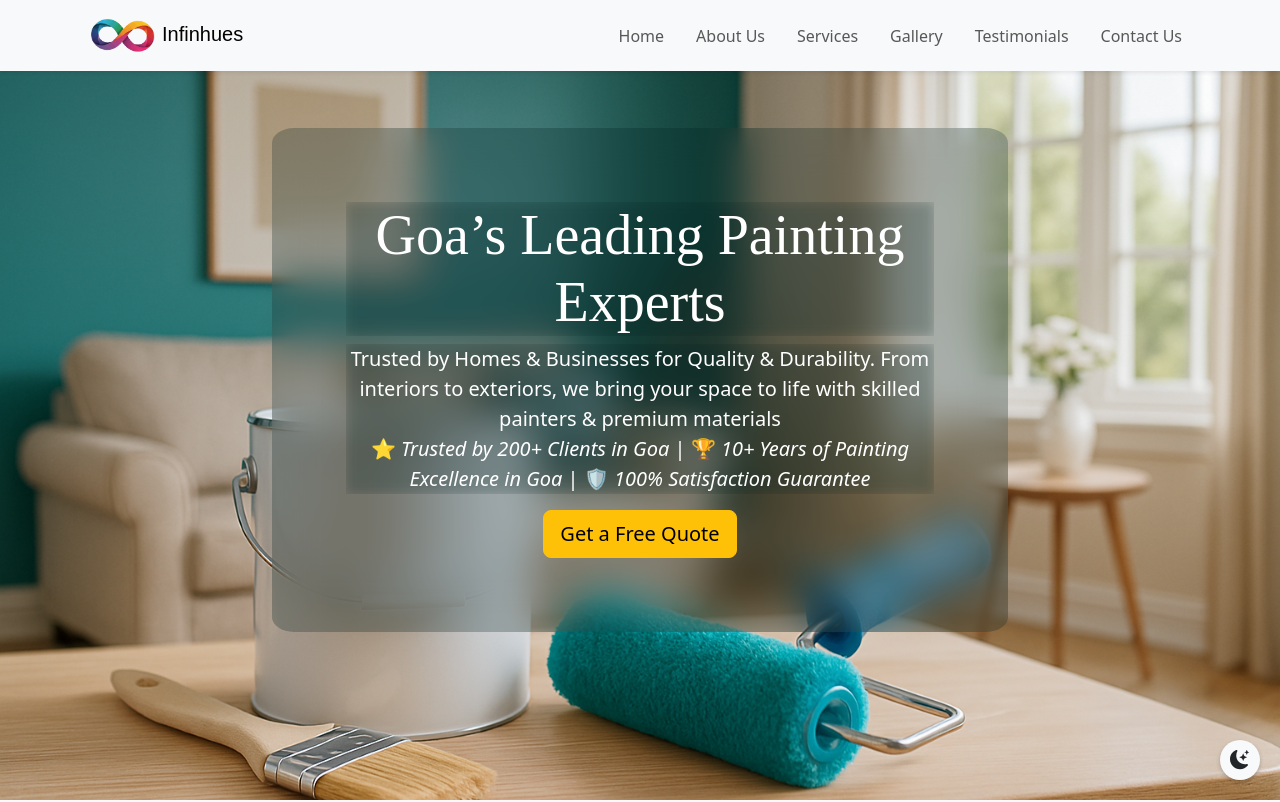
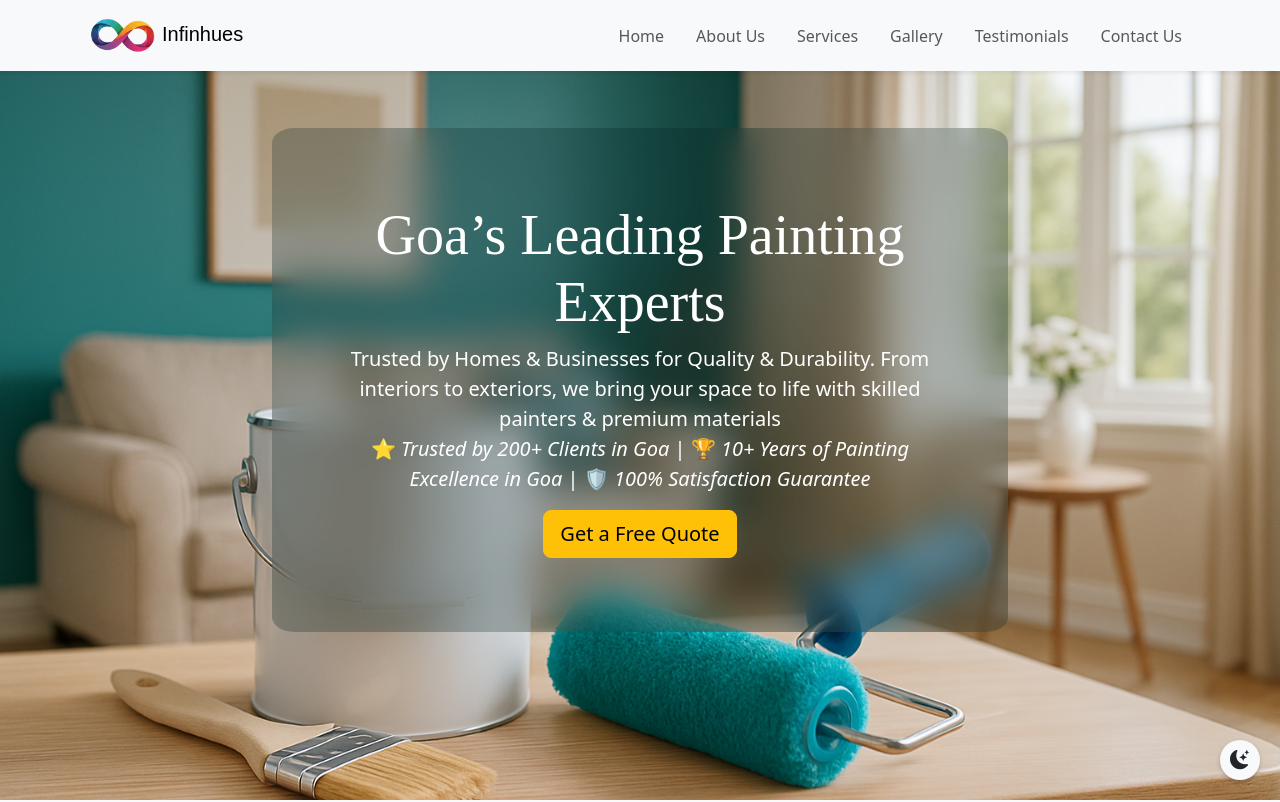
Before and after one commit to aditik9/painting-website, a Next.js app: page / in a window 1280 px wide. Shown: the top 802 px of the page. Built offline with nearby package versions, Linux system fonts and the light colour scheme.

Commit message:
style changes

```diff
--- a/src/styles/global.css
+++ b/src/styles/global.css
@@ -274,12 +274,6 @@ a {
     padding-bottom: 80px; /* Adjust as needed */
   }
 
-  .hero-content p, h1 {
-    /* background: rgba(255, 255, 255, 0.08); */
-    backdrop-filter: blur(6px);
-    color: white;
-    text-shadow:#0a0a0a;
-  }
 
   /* Dark theme hero section (applied when html has 'dark' class) */
   .dark .hero-section {
@@ -358,12 +352,7 @@ a {
     padding-bottom: 80px; /* Adjust as needed */
   }
 
-  .hero-content p, h1 {
-    /* background: rgba(255, 255, 255, 0.08); */
-    backdrop-filter: blur(6px);
-    color: white;
-    text-shadow:#0a0a0a;
-  }
+
 
   /* Dark theme hero section (applied when html has 'dark' class) */
   .dark .hero-section {
```
